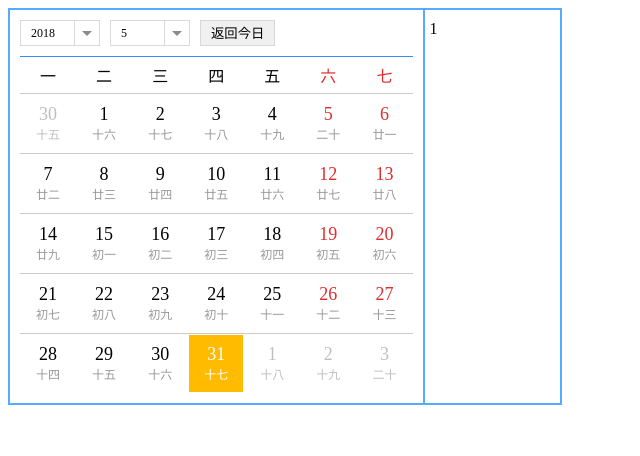
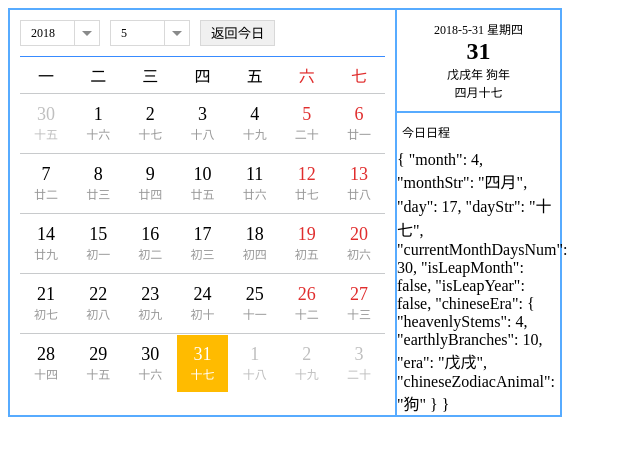
Before and after one commit to Rain-1214/calendar-angular, an Angular app: page / in a window 1280 px wide. Shown: the top 456 px of the page, without its empty margins (0-640 px from the left). Built offline with nearby package versions, Linux system fonts and the light colour scheme.

Commit message:
完善日历主体,解决双向绑定多次循环触发setter

```diff
--- a/src/app/calendar/calendar.component.scss
+++ b/src/app/calendar/calendar.component.scss
@@ -4,9 +4,9 @@
   border: 2px solid $border-color-blue-light;
   display: flex;
   .calendar-detail-wrapper{
-    flex: 0 1 75%;
+    width: 70%;
   }
   .schedule-wrapper {
-    flex: 0 1 25%;
+    width: 30%;
   }
 }
--- a/src/app/calendar/children/calendar-detail-wrapper/calendar-detail-wrapper.component.html
+++ b/src/app/calendar/children/calendar-detail-wrapper/calendar-detail-wrapper.component.html
@@ -11,7 +11,7 @@
                     [listData]="monthListData"></app-dropdown>
     </div>
     <div>
-      <button class="btn" (click)="resetDate()">返回今日</button>{{currentDay}}
+      <button class="btn" (click)="resetDate()">返回今日</button>
     </div>
   </div>
   <div class="body">
--- a/src/app/calendar/children/calendar-detail-wrapper/calendar-detail-wrapper.component.ts
+++ b/src/app/calendar/children/calendar-detail-wrapper/calendar-detail-wrapper.component.ts
@@ -72,6 +72,7 @@ export class CalendarDetailWrapperComponent implements OnInit {
         value: i
       });
     }
+    this.currentDay = currentDate.getDate();
   }
 
   resetDate (): void {
--- a/src/app/calendar/children/calendar-detail-wrapper/children/calendar-body/calendar-body.component.html
+++ b/src/app/calendar/children/calendar-detail-wrapper/children/calendar-body/calendar-body.component.html
@@ -16,7 +16,7 @@
             [class.today]="checkToday(item) && !item.isNotInCurrentMonth"
             [class.isWeekend]="item.isWeekend"
             [class.isNotInCurrentMonth]="item.isNotInCurrentMonth"
-            (click)="selectDayEvent(item)">
+            (click)="selectDayEvent(item, $event)">
           <span class="number">{{ item.day }}</span>
           <span class="lunar-text">{{ item.lunarDayStr }}</span>
         </div>
--- a/src/app/calendar/children/calendar-detail-wrapper/children/calendar-body/calendar-body.component.ts
+++ b/src/app/calendar/children/calendar-detail-wrapper/children/calendar-body/calendar-body.component.ts
@@ -9,44 +9,12 @@ import { LunarCalendarDataService } from '../../../../service/lunarCalendarData.
 })
 export class CalendarBodyComponent implements OnInit, OnChanges {
 
+  private dateTableDataCache: {[key: string]: Array<Array<DateTableData>>} = {};
+  private today = new Date();
   dateTableData: Array<Array<DateTableData>>;
-  private dateTableDataCache: {[key: string]: Array<Array<DateTableData>>} = {};
-  private _year: number;
-  private _month: number;
-  private _day: number;
-  private today = new Date();
-
-  @Input()
-  set year(value: number) {
-    this._year = value;
-    this.yearChange.emit(value);
-  }
-
-  get year() {
-    return this._year;
-  }
-
-  @Input()
-  set month(value: number) {
-    this._month = value;
-    this.monthChange.emit(value);
-  }
-
-  get month() {
-    return this._month;
-  }
-
-  @Input()
-  set day(value: number) {
-    console.log(value);
-    this._day = value;
-    this.dayChange.emit(value);
-  }
-
-  get day() {
-    return this._day;
-  }
-
+  @Input() year: number;
+  @Input() month: number;
+  @Input() day: number;
   @Input() showToday = true;
 
   @Output() monthChange = new EventEmitter<number>();
@@ -231,13 +199,15 @@ export class CalendarBodyComponent implements OnInit, OnChanges {
    * @param item 一个日期信息
    */
   selectDayEvent(item: DateTableData) {
-    console.log(item);
     if (item.month !== this.month) {
       this.month = item.month;
+      this.monthChange.emit(this.month);
     }
     if (item.year !== this.year) {
       this.year = item.year;
+      this.yearChange.emit(this.year);
     }
     this.day = item.day;
+    this.dayChange.emit(this.day);
   }
 }
--- a/src/app/calendar/children/schedule-wrapper/schedule-wrapper.component.html
+++ b/src/app/calendar/children/schedule-wrapper/schedule-wrapper.component.html
@@ -1,3 +1,23 @@
 <div class="schedule-wrapper">
-  1
+  <div class="header">
+    {{currentDate.getFullYear()}}-{{currentDate.getMonth() + 1}}-{{currentDate.getDate()}} 星期{{chineseWeek[currentDate.getDay()]}}
+    <div class="day">
+      {{currentDate.getDate()}}
+    </div>
+    <div>
+      {{currentDayLunarCalendar.chineseEra.era}}年 {{currentDayLunarCalendar.chineseEra.chineseZodiacAnimal}}年
+    </div>
+    <div>
+      {{currentDayLunarCalendar.monthStr}}{{currentDayLunarCalendar.dayStr}}
+    </div>
+  </div>
+  <div class="list">
+    <div class="title">
+      今日日程
+    </div>
+    <ul>
+      <li></li>
+    </ul>
+  </div>
+  {{currentDayLunarCalendar | json}}
 </div>
--- a/src/app/calendar/children/schedule-wrapper/schedule-wrapper.component.scss
+++ b/src/app/calendar/children/schedule-wrapper/schedule-wrapper.component.scss
@@ -4,5 +4,22 @@
   box-sizing: border-box;
   height: 100%;
   border-left: 2px solid $border-color-blue-light;
-  padding: 10px 5px;
+  .header{
+    padding: 10px 5px;
+    text-align: center;
+    font-size: 12px;
+    border-bottom: 2px solid $border-color-blue-light;
+    .day{
+      font-size: 24px;
+      font-weight: bold;
+      text-align: center;
+    }
+  }
+  .list{
+    padding: 10px 5px;
+    font-size: 12px;
+  }
+  .text-center{
+    text-align: center;
+  }
 }
--- a/src/app/calendar/children/schedule-wrapper/schedule-wrapper.component.ts
+++ b/src/app/calendar/children/schedule-wrapper/schedule-wrapper.component.ts
@@ -1,5 +1,7 @@
-import { Component, OnInit } from '@angular/core';
+import { Component, OnInit, Input } from '@angular/core';
 import { MissionService } from '../../service/mission.service';
+import { SelectDate, LunarData } from '../../calendar.type';
+import { LunarCalendarDataService } from '../../service/lunarCalendarData.service';
 
 @Component({
   selector: 'app-schedule-wrapper',
@@ -8,14 +10,47 @@ import { MissionService } from '../../service/mission.service';
 })
 export class ScheduleWrapperComponent implements OnInit {
 
+  private _currentDay: SelectDate;
+  private currentDayLunarCalendar: LunarData;
+  private currentDate: Date;
+  private chineseWeek = ['日', '一', '二', '三', '四', '五', '六'];
+
+  set currentDay(value: SelectDate) {
+    this._currentDay = value;
+    this.initData();
+  }
+
+  get currentDay() {
+    return this._currentDay;
+  }
+
+  @Input() scheduleList: any;
+
   constructor(
-    private missionService: MissionService
+    private missionService: MissionService,
+    private lunarCalendarDataService: LunarCalendarDataService
   ) { }
 
   ngOnInit() {
     this.missionService.missionAnnounced$.subscribe(res => {
-      console.log(res);
+      this.currentDay = res;
     });
+    const today = new Date();
+    this.currentDay = {
+      year: today.getFullYear(),
+      month: today.getMonth() + 1,
+      day: today.getDate()
+    };
+  }
+
+  initData() {
+    this.initCurrentLunarDay();
+    this.currentDate = new Date(this.currentDay.year, this.currentDay.month - 1, this.currentDay.day);
+  }
+
+  initCurrentLunarDay () {
+    this.currentDayLunarCalendar = this.lunarCalendarDataService
+                                       .getLunarMonthAndDay(this.currentDay.year, this.currentDay.month, this.currentDay.day);
   }
 
 }
--- a/src/app/calendar/service/lunarCalendarData.service.ts
+++ b/src/app/calendar/service/lunarCalendarData.service.ts
@@ -123,9 +123,9 @@ export class LunarCalendarDataService {
         betweenDays -= tempYearDays;
         lunarYear++;
         earthlyBranches++;
+        heavenlyStems++;
         if (earthlyBranches > 11) {
           earthlyBranches = 0;
-          heavenlyStems++;
         }
         if (heavenlyStems > 11) {
           heavenlyStems = 0;
--- a/src/styles.scss
+++ b/src/styles.scss
@@ -1 +1,9 @@
-/* You can add global styles to this file, and also import other style files */
+ul, menu, dir {
+  display: block;
+  list-style-type: none;
+  -webkit-margin-before: 0em;
+  -webkit-margin-after: 0em;
+  -webkit-margin-start: 0px;
+  -webkit-margin-end: 0px;
+  -webkit-padding-start: 0px;
+}
```
